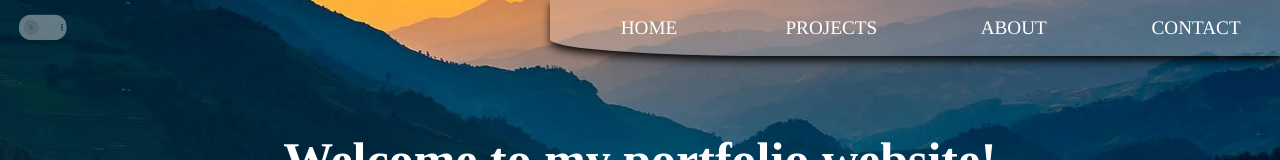
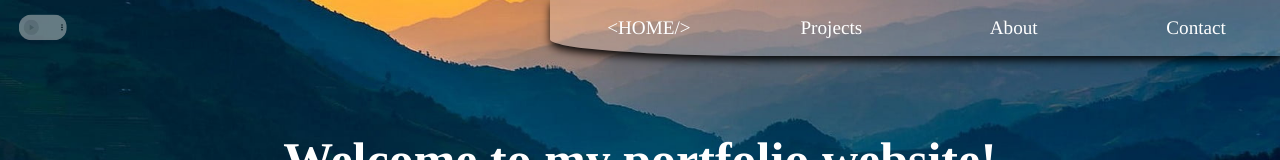
Before and after one commit to PierreLN/PierreLN.github.io, a React (Create React App) app: page / in a window 1280 px wide. Shown: the top 160 px of the page. Built offline with nearby package versions, Linux system fonts and the light colour scheme; no server answers.

Commit message:
add features for page selection

```diff
--- a/src/components/SideMenu/SideMenu.jsx
+++ b/src/components/SideMenu/SideMenu.jsx
@@ -1,20 +1,26 @@
-import React from "react";
+import React, { useState } from "react";
 import styles from "./SideMenu.module.css";
 import Button from "../UI/Button";
 import Audio from "../UI/Audio";
 
 function SideMenu({ onMove, isMusicOn }) {
+  const [selected, setSelected] = useState("home");
+
   const homePageHandler = () => {
     onMove("home");
+    setSelected("home");
   };
   const aboutPageHandler = () => {
     onMove("about");
+    setSelected("about");
   };
   const ProjectPageHandler = () => {
     onMove("project");
+    setSelected("project");
   };
   const ContactPageHandler = () => {
     onMove("contact");
+    setSelected("contact");
   };
 
   return (
@@ -25,16 +31,32 @@ function SideMenu({ onMove, isMusicOn }) {
       <div className={styles.elements}>
         <ul>
           <li>
-            <Button onClick={homePageHandler}>HOME</Button>
+            {selected === "home" ? (
+              <Button onClick={homePageHandler}>{"<HOME/>"}</Button>
+            ) : (
+              <Button onClick={homePageHandler}>Home</Button>
+            )}
           </li>
           <li>
-            <Button onClick={ProjectPageHandler}>PROJECTS</Button>
+            {selected === "project" ? (
+              <Button onClick={ProjectPageHandler}>{"<PROJECTS/>"}</Button>
+            ) : (
+              <Button onClick={ProjectPageHandler}>Projects</Button>
+            )}
           </li>
           <li>
-            <Button onClick={aboutPageHandler}>ABOUT</Button>
+            {selected === "about" ? (
+              <Button onClick={aboutPageHandler}>{"<ABOUT/>"}</Button>
+            ) : (
+              <Button onClick={aboutPageHandler}>About</Button>
+            )}
           </li>
           <li>
-            <Button onClick={ContactPageHandler}>CONTACT</Button>
+            {selected === "contact" ? (
+              <Button onClick={ContactPageHandler}>{"<CONTACT/>"}</Button>
+            ) : (
+              <Button onClick={ContactPageHandler}>Contact</Button>
+            )}
           </li>
           {/* <li>
           <Button>SERVICES</Button>
```
